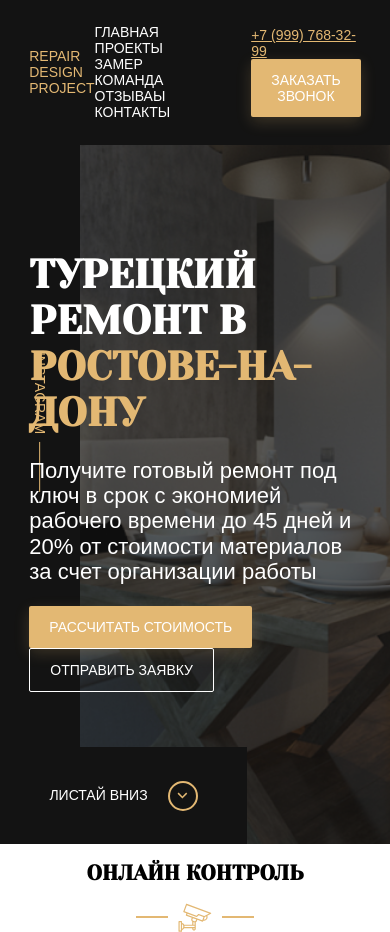
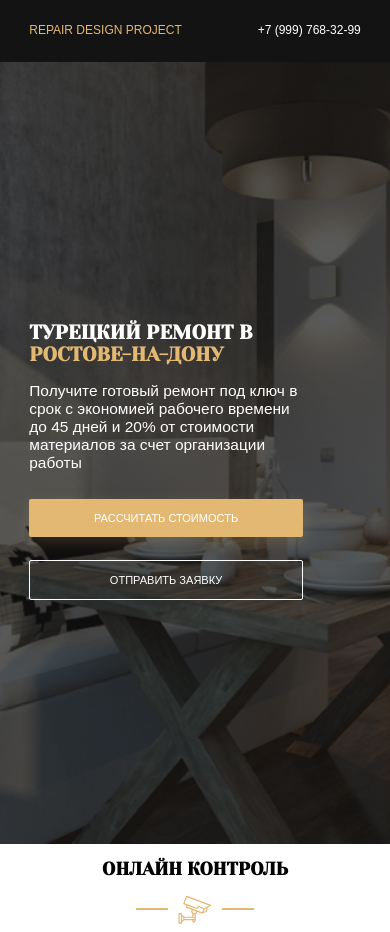
Before and after one commit to antocsan/HomeWork, a website built with webpack: page index.html in a window 390 px wide. Built offline with nearby package versions, Linux system fonts and the light colour scheme; files whose address does not match are found by name.

Commit message:
refact: make responsive layout for header and hero

```diff
--- a/sass/_interface.sass
+++ b/sass/_interface.sass
@@ -2,11 +2,17 @@
     padding: 13px 20px
     border: none
     border-radius: 2px
+    font-size: 0.92rem
     text-transform: uppercase
+    &::hover
+        cursor: pointer
     &--primary
         background-color: $primary
         box-shadow: 0px 5px 15px rgba(227, 184, 115, 0.2)
+        transition: box-shadow 0.3s
         color: $light
+        &::hover
+            box-shadow: none
     &--outline
         border: 1px solid $light
         background-color: transparent
--- /dev/null
+++ b/sass/_media.sass
@@ -0,0 +1,51 @@
+@media screen and ( max-width: 1350px )
+    html
+        font-size: 12px
+    .nav
+        &__item
+            margin-right: 1rem
+    .menu
+        &__logo
+            margin-left: 0
+
+@media screen and ( max-height: 520px )
+    .hero
+        &__scroll-down
+            display: none
+
+@media screen and ( max-width: 992px )
+    .hero
+        &__instagram
+            display: none
+        &__content
+            margin-left: 0
+
+
+    .nav
+        &__item
+            display: none
+
+
+@media screen and ( max-width: 570px )
+    .contacts
+        &__button
+            display: none
+        &__phone
+            margin-right: 0
+            color: $light
+            text-decoration: none
+    .hero
+        &__button
+            display: block
+            min-width: 22.8rem
+            margin-bottom: 1.85rem
+        &__text
+            font-size: 1.29rem
+            margin-bottom: 2.28rem
+        &__content
+            max-width: 22.85rem
+        &__scroll-down
+            display: none
+    .title
+        font-size: 1.64rem
+        max-width: 22rem
--- a/sass/_settings.sass
+++ b/sass/_settings.sass
@@ -1,10 +1,12 @@
 
 *,*::before, *::after
     box-sizing: border-box
-
+html
+    font-size: 14px
 body
     font-family: 'Futura Book',sans-serif;
-    font-size: 14px
+    font-size: 1rem
+
 .section
     &-title
         text-align: center
--- a/sass/style.sass
+++ b/sass/style.sass
@@ -7,3 +7,4 @@
 @import 'templates/_hero';
 @import 'templates/_control';
 @import 'settings';
+@import 'media'
--- a/sass/templates/_header.sass
+++ b/sass/templates/_header.sass
@@ -18,8 +18,8 @@
         text-decoration: none
         color: $light
         text-transform: uppercase
-        margin-right: 40px
-        font-size: 14px
+        margin-right: 2.8574rem
+        font-size: 1.1666rem
 .phone
     color: $primary
 .contacts
--- a/sass/templates/_hero.sass
+++ b/sass/templates/_hero.sass
@@ -20,7 +20,7 @@
         position: absolute
         left: 0
         bottom: 0
-        max-width: 80px
+        max-width: 5.7142rem
         height: 100vh
     &__scroll-down
         display: flex
@@ -29,8 +29,8 @@
         position: absolute
         left: 0
         bottom: 0
-        min-width: 247px
-        min-height: 97px
+        min-width: 17.6428rem
+        min-height: 6.9285rem
         background-color: $dark
         color: $light
         text-transform: uppercase
@@ -45,19 +45,20 @@
             margin-left: 20px
     &__content
         position: relative
-        max-width: 670px
+        max-width: 47.85714rem
+        margin-left: 4.28rem
     &__text
-        font-size: 22px
-        max-width: 504px
+        font-size: 1.5714rem
+        max-width: 36rem
     &__button
-        margin-right: 20px
+        margin-right: 1.4285rem
 
 
 .title
     margin: 0
     font-family: 'Yeseva One Regular',cursive
     text-transform: uppercase
-    font-size: 40px
+    font-size: 2.857rem
     &--primary
         color: $primary
 
@@ -69,7 +70,7 @@
     align-items: center
     background-color: $dark
     &__link
-        fsiz: 13px
+        font-size: 1rem
         display: flex
         justify-content: center
         align-items: center
```
Also changed, not shown: dist/css/style.min.css, 1 other file.
